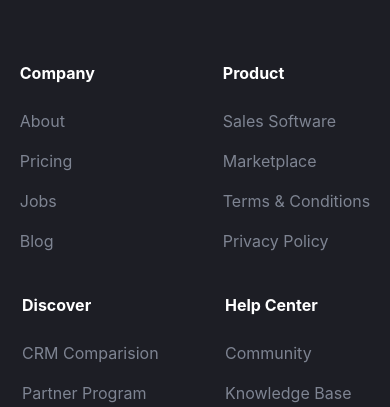
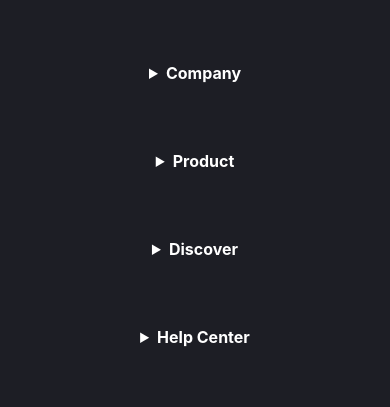
Before and after one commit to Romarios144/coca, a website built with Vite: page src/index.html in a window 390 px wide. Shown: the part 7765-8172 px from the top of the page. Built offline with nearby package versions, Linux system fonts and the light colour scheme; files whose address does not match are found by name.

Commit message:
Add footer accordion for mobile devices

```diff
--- a/src/html/components/footer.html
+++ b/src/html/components/footer.html
@@ -8,20 +8,12 @@
           Our highly trained reps are standing by, ready to help
         </p>
       </div>
-      <a href="/coca/contact.html#get-started" class="footer__link button-form"
-        >Try for free</a
-      >
+      <a href="/coca/contact.html#get-started" class="footer__link button-form">Try for free</a>
     </div>
     <div class="footer__body">
       <div class="footer__body-info">
         <a href="/coca/" class="footer__logo" aria-label="Home page">
-          <img
-            loading="lazy"
-            src="./assets/icons/light-logo.svg"
-            width="140"
-            height="42"
-            alt="Coca logo"
-          />
+          <img loading="lazy" src="./assets/icons/light-logo.svg" width="140" height="42" alt="Coca logo" />
         </a>
         <p class="footer__body-descr text-p-default">
           We built an elegant solution. Our team created a fully integrated
@@ -31,81 +23,51 @@
       <nav class="footer__nav">
         <ul class="footer__list text-p-default">
           <li class="footer__item">
-            <h4 class="footer__item-title">Company</h4>
+            <details class="footer__accordion" open>
+              <summary class="footer__item-title">Company</summary>
               <ul class="footer__sublist">
-              <li class="footer__subitem">
-                <a href="/coca/about.html" class="footer__subitem-link">
-                  About
-                </a>
-              </li>
-              <li class="footer__subitem">
-                <a href="/coca/pricing.html" class="footer__subitem-link">
-                  Pricing
-                </a>
-              </li>
-              <li class="footer__subitem">
-                <a href="/coca/jobs.html" class="footer__subitem-link">Jobs</a>
-              </li>
-              <li class="footer__subitem">
-                <a href="/coca/blog.html" class="footer__subitem-link">Blog</a>
-              </li>
+                <li class="footer__subitem"><a href="/coca/about.html" class="footer__subitem-link">About</a></li>
+                <li class="footer__subitem"><a href="/coca/pricing.html" class="footer__subitem-link">Pricing</a></li>
+                <li class="footer__subitem"><a href="/coca/jobs.html" class="footer__subitem-link">Jobs</a></li>
+                <li class="footer__subitem"><a href="/coca/blog.html" class="footer__subitem-link">Blog</a></li>
               </ul>
+            </details>
           </li>
 
           <li class="footer__item">
-            <h4 class="footer__item-title">Product</h4>
+            <details class="footer__accordion" open>
+              <summary class="footer__item-title">Product</summary>
               <ul class="footer__sublist">
-              <li class="footer__subitem">
-                <a href="#" class="footer__subitem-link"> Sales Software </a>
-              </li>
-              <li class="footer__subitem">
-                <a href="#" class="footer__subitem-link"> Marketplace </a>
-              </li>
-              <li class="footer__subitem">
-                <a href="#" class="footer__subitem-link">
-                  Terms & Conditions
-                </a>
-              </li>
-              <li class="footer__subitem">
-                <a href="#" class="footer__subitem-link">Privacy Policy</a>
-              </li>
+                <li class="footer__subitem"><a href="#" class="footer__subitem-link">Sales Software</a></li>
+                <li class="footer__subitem"><a href="#" class="footer__subitem-link">Marketplace</a></li>
+                <li class="footer__subitem"><a href="#" class="footer__subitem-link">Terms & Conditions</a></li>
+                <li class="footer__subitem"><a href="#" class="footer__subitem-link">Privacy Policy</a></li>
               </ul>
+            </details>
           </li>
 
           <li class="footer__item">
-            <h4 class="footer__item-title">Discover</h4>
+            <details class="footer__accordion" open>
+              <summary class="footer__item-title">Discover</summary>
               <ul class="footer__sublist">
-              <li class="footer__subitem">
-                <a href="#" class="footer__subitem-link">CRM Comparision</a>
-              </li>
-              <li class="footer__subitem">
-                <a href="#" class="footer__subitem-link">Partner Program</a>
-              </li>
-              <li class="footer__subitem">
-                <a href="#" class="footer__subitem-link"> What is CRM </a>
-              </li>
-              <li class="footer__subitem">
-                <a href="#" class="footer__subitem-link">Resource</a>
-              </li>
+                <li class="footer__subitem"><a href="#" class="footer__subitem-link">CRM Comparison</a></li>
+                <li class="footer__subitem"><a href="#" class="footer__subitem-link">Partner Program</a></li>
+                <li class="footer__subitem"><a href="#" class="footer__subitem-link">What is CRM</a></li>
+                <li class="footer__subitem"><a href="#" class="footer__subitem-link">Resource</a></li>
               </ul>
+            </details>
           </li>
 
           <li class="footer__item">
-            <h4 class="footer__item-title">Help Center</h4>
+            <details class="footer__accordion" open>
+              <summary class="footer__item-title">Help Center</summary>
               <ul class="footer__sublist">
-              <li class="footer__subitem">
-                <a href="#" class="footer__subitem-link">Community</a>
-              </li>
-              <li class="footer__subitem">
-                <a href="#" class="footer__subitem-link">Knowledge Base</a>
-              </li>
-              <li class="footer__subitem">
-                <a href="#" class="footer__subitem-link">Academy</a>
-              </li>
-              <li class="footer__subitem">
-                <a href="#" class="footer__subitem-link">Support</a>
-              </li>
+                <li class="footer__subitem"><a href="#" class="footer__subitem-link">Community</a></li>
+                <li class="footer__subitem"><a href="#" class="footer__subitem-link">Knowledge Base</a></li>
+                <li class="footer__subitem"><a href="#" class="footer__subitem-link">Academy</a></li>
+                <li class="footer__subitem"><a href="#" class="footer__subitem-link">Support</a></li>
               </ul>
+            </details>
           </li>
         </ul>
       </nav>
@@ -115,59 +77,29 @@
         <ul class="footer__social-list">
           <li class="footer__social-item">
             <a href="#" class="footer__social-link" aria-label="Facebook">
-              <img
-                loading="lazy"
-                src="./assets/icons/social/fecebook-icon.svg"
-                width="20"
-                height="20"
-                alt="Facebook icon"
-              />
+              <img loading="lazy" src="./assets/icons/social/fecebook-icon.svg" width="20" height="20" alt="Facebook icon" />
             </a>
           </li>
           <li class="footer__social-item">
-            <a href="#" class="footer__social-link">
-              <img
-                loading="lazy"
-                src="./assets/icons/social/twitter-icon.svg"
-                width="20"
-                height="20"
-                alt="Twitter icon"
-              />
+            <a href="#" class="footer__social-link" aria-label="Twitter">
+              <img loading="lazy" src="./assets/icons/social/twitter-icon.svg" width="20" height="20" alt="Twitter icon" />
             </a>
           </li>
           <li class="footer__social-item">
             <a href="#" class="footer__social-link" aria-label="Instagram">
-              <img
-                loading="lazy"
-                src="./assets/icons/social/instagram-icon.svg"
-                width="20"
-                height="20"
-                alt="Instagram icon"
-              />
+              <img loading="lazy" src="./assets/icons/social/instagram-icon.svg" width="20" height="20" alt="Instagram icon" />
             </a>
           </li>
           <li class="footer__social-item">
             <a href="#" class="footer__social-link" aria-label="LinkedIn">
-              <img
-                loading="lazy"
-                src="./assets/icons/social/linkedIn-icon.svg"
-                width="20"
-                height="20"
-                alt="LinkedIn icon"
-              />
+              <img loading="lazy" src="./assets/icons/social/linkedIn-icon.svg" width="20" height="20" alt="LinkedIn icon" />
             </a>
           </li>
         </ul>
         <ul class="footer__bottom-list text-p-small">
-          <li class="footer__bottom-item">
-            <a href="#" class="footer__bottom-link">Privacy Policy</a>
-          </li>
-          <li class="footer__bottom-item">
-            <a href="#" class="footer__bottom-link">Terms & Conditions</a>
-          </li>
-          <li class="footer__bottom-item">
-            <a href="#" class="footer__bottom-link">Support</a>
-          </li>
+          <li class="footer__bottom-item"><a href="#" class="footer__bottom-link">Privacy Policy</a></li>
+          <li class="footer__bottom-item"><a href="#" class="footer__bottom-link">Terms & Conditions</a></li>
+          <li class="footer__bottom-item"><a href="#" class="footer__bottom-link">Support</a></li>
         </ul>
       </div>
       <div class="footer__copyright text-p-small">
--- /dev/null
+++ b/src/js/components/accordion.js
@@ -0,0 +1,29 @@
+export const useFooterAccordion = () => {
+  const ACCORDION_SELECTOR = '.footer__accordion'
+  const SUMMARY_SELECTOR = 'summary'
+  const MOBILE_BREAKPOINT = 580
+
+  const updateAccordions = () => {
+    const accordions = document.querySelectorAll(ACCORDION_SELECTOR)
+
+    accordions.forEach((accordion) => {
+      const summary = accordion.querySelector(SUMMARY_SELECTOR)
+
+      if (!summary) return
+
+      if (window.innerWidth > MOBILE_BREAKPOINT) {
+        accordion.setAttribute('open', '')
+        summary.style.pointerEvents = 'none'
+        summary.style.setProperty('--arrow-visibility', 'hidden')
+      } else {
+        accordion.removeAttribute('open')
+        summary.style.pointerEvents = 'auto'
+        summary.style.setProperty('--arrow-visibility', 'visible')
+      }
+    })
+  }
+
+  updateAccordions()
+
+  window.addEventListener('resize', updateAccordions)
+}
--- a/src/js/main.js
+++ b/src/js/main.js
@@ -5,8 +5,10 @@ import { useTheme } from './components/theme'
 import { useBurger } from './components/burger'
 import { useInsightSlider } from './components/slider'
 import { useTestimonialsSlider } from './components/slider'
+import { useFooterAccordion } from './components/accordion'
 
 useTheme()
 useBurger()
 useInsightSlider()
 useTestimonialsSlider()
+useFooterAccordion()
--- a/src/scss/components/footer.scss
+++ b/src/scss/components/footer.scss
@@ -129,6 +129,8 @@
       gap: 40px 60px;
       flex-wrap: wrap;
       justify-content: center;
+      margin: 0 auto;
+      max-width: 300px;
     }
 
     @include small-mobile {
@@ -145,6 +147,8 @@
 
     @include mobile {
       min-width: 143px;
+      text-align: center;
+      cursor: pointer;
     }
   }
 
@@ -277,4 +281,12 @@
     line-height: 143%;
     color: #fff;
   }
+
+  summary {
+    list-style: none;
+
+    @include mobile {
+      list-style: revert;
+    }
+  }
 }
--- a/src/scss/mixins/font-face.scss
+++ b/src/scss/mixins/font-face.scss
@@ -2,7 +2,7 @@
   @font-face {
     src:
       local($font-family),
-      url('../fonts/#{$url}.woff2') format('woff2');
+      url('./assets/fonts/#{$url}.woff2') format('woff2');
     font-family: $font-family;
     font-weight: $weight;
     font-style: $font-style;
```
Lines whose indentation alone changed are shown as unchanged.
